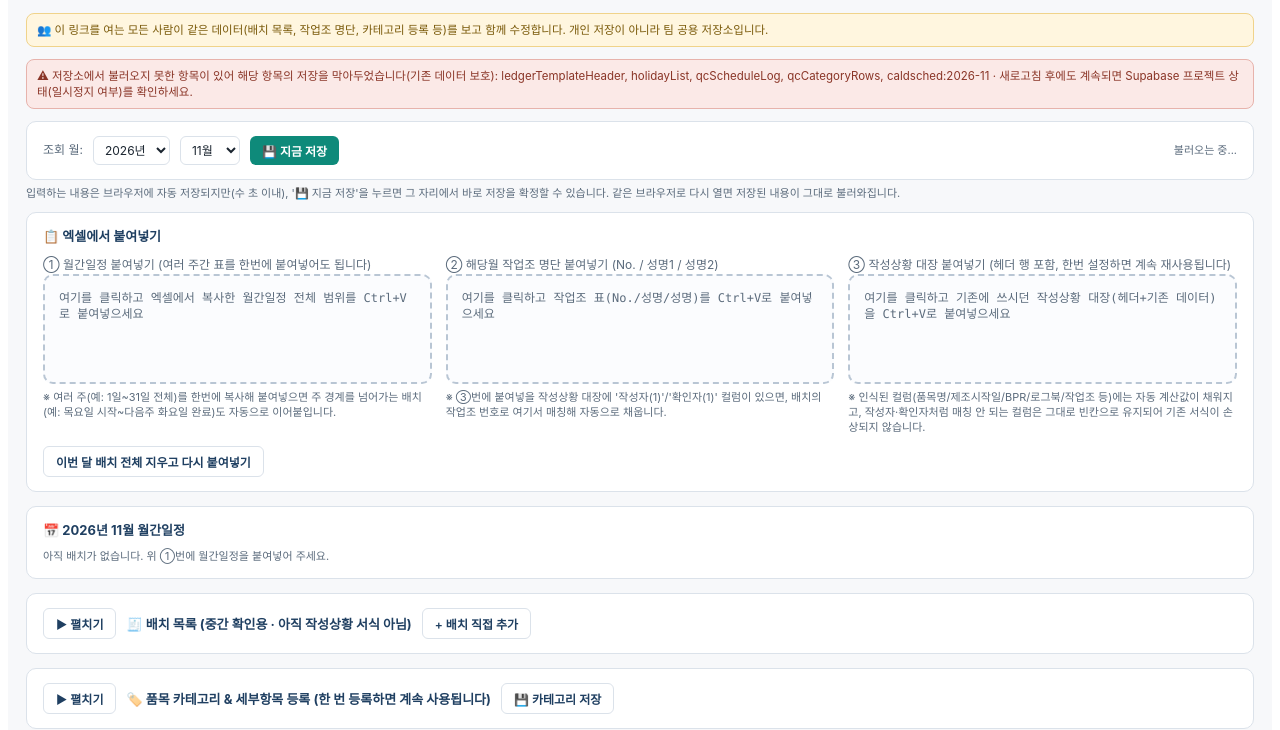
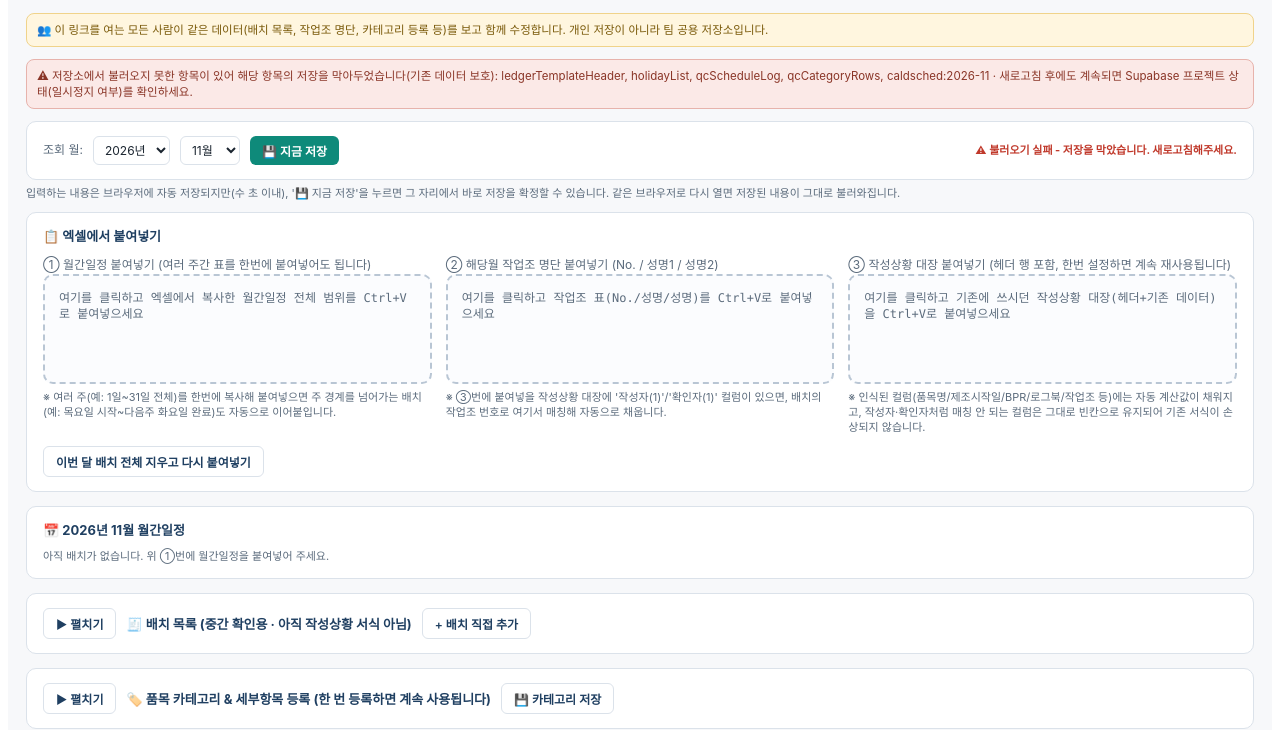
Before and after one commit to gudtjd2-droid/Manufacuring-Schedule, a plain HTML site: page index.html in a window 1280 px wide. Shown: the part 73-803 px from the top of the page. Drawn offline with Linux system fonts and the light colour scheme; no server answers.

Commit message:
Update index.html

```diff
--- a/index.html
+++ b/index.html
@@ -666,7 +666,13 @@
     }
     catch(e){ setStatus("저장 실패 (다시 시도해주세요)", 'err'); }
   }
+  let lastStatus = { msg:"불러오는 중...", kind:undefined };
+  function applyStatusStyle(e, kind){
+    e.style.color = kind==='err' ? 'var(--red)' : kind==='ok' ? 'var(--teal-d)' : 'var(--sub)';
+    e.style.fontWeight = kind ? '700' : '400';
+  }
   function setStatus(msg, kind){
+    lastStatus = { msg, kind }; // 화면을 다시 그려도 마지막 상태 문구를 유지
     const e=document.getElementById('statusText'); if(!e) return;
     e.textContent = msg;
     e.style.color = kind==='err' ? 'var(--red)' : kind==='ok' ? 'var(--teal-d)' : 'var(--sub)';
@@ -832,7 +838,9 @@
     };
     bar.appendChild(saveBtn);
     bar.appendChild(el('div',{style:'flex:1'}));
-    bar.appendChild(el('span',{id:'statusText', class:'status'},["불러오는 중..."]));
+    const statusSpan = el('span',{id:'statusText', class:'status'},[lastStatus.msg]);
+    applyStatusStyle(statusSpan, lastStatus.kind);
+    bar.appendChild(statusSpan);
     wrap.appendChild(bar);
     wrap.appendChild(el('div',{class:'hint', style:'margin-top:-8px; margin-bottom:10px;'},["입력하는 내용은 브라우저에 자동 저장되지만(수 초 이내), '💾 지금 저장'을 누르면 그 자리에서 바로 저장을 확정할 수 있습니다. 같은 브라우저로 다시 열면 저장된 내용이 그대로 불러와집니다."]));
     return wrap;
```
